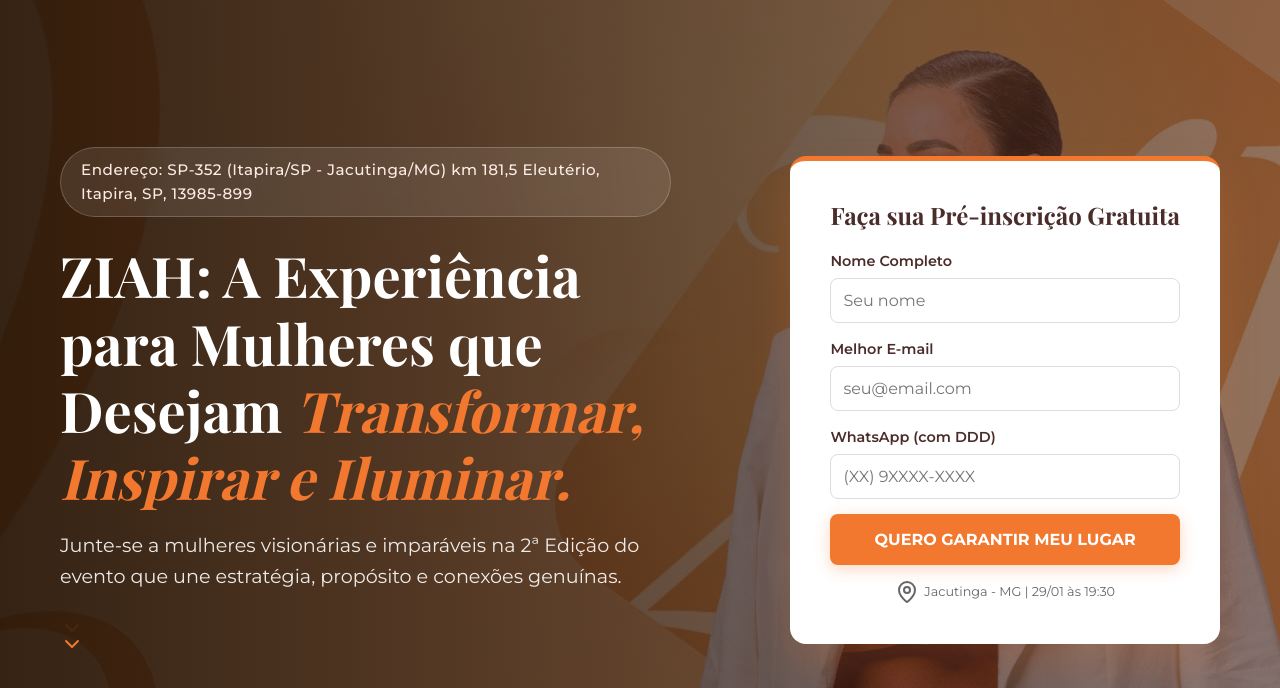
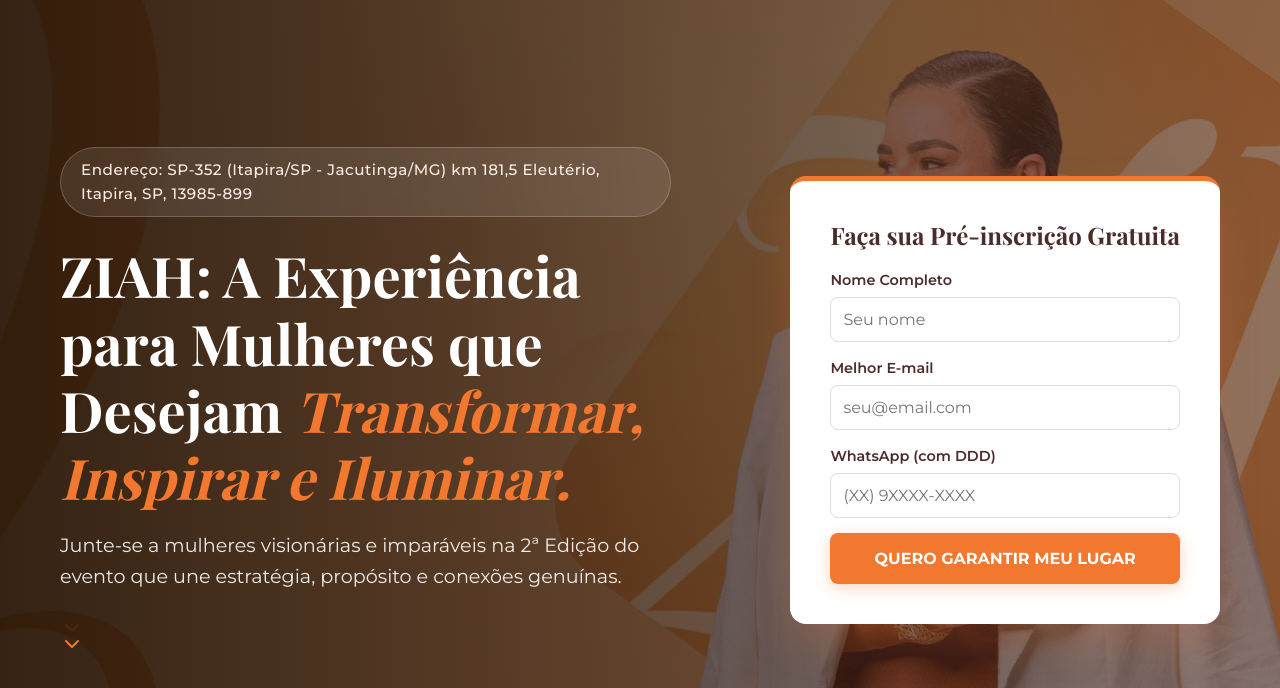
Before and after one commit to DaviOlicreate/Patricia-Miranda-Lista-ZIAH, a plain HTML site: page index.html in a window 1280 px wide. Shown: the top 688 px of the page. Drawn offline with nearby package versions, Linux system fonts and the light colour scheme; a web font is replaced by a local one.

```diff
--- a/index.html
+++ b/index.html
@@ -837,9 +837,6 @@
                         <div class="spinner"></div>
                     </button>
 
-                    <div class="microcopy">
-                        <i data-lucide="map-pin" size="14"></i> Jacutinga - MG | 29/01 às 19:30
-                    </div>
                 </form>
             </div>
         </div>
```
